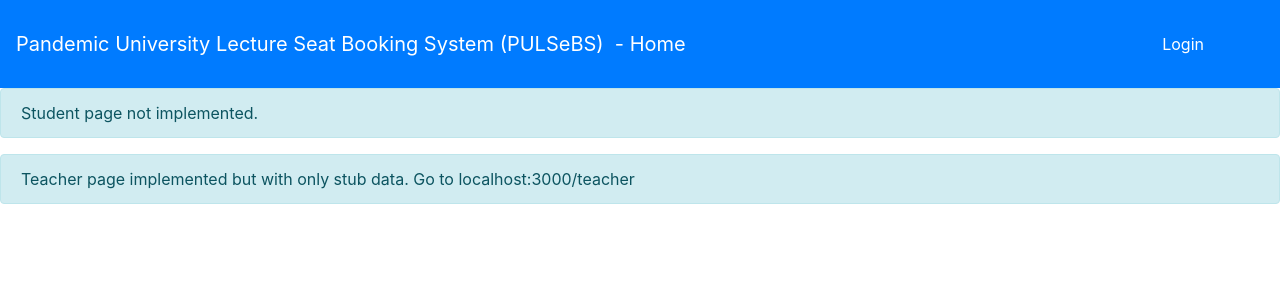
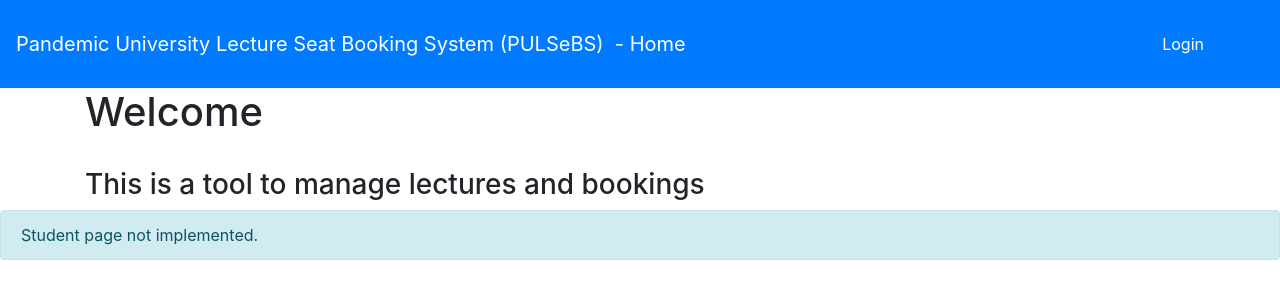
Before and after one commit to s269731/PULSeBS-Team8, a React (Create React App) app in the folder client/: page /home in a window 1280 px wide. Shown: the top 300 px of the page. Built offline with nearby package versions, Linux system fonts and the light colour scheme; no server answers.

Commit message:
fix: small fix

```diff
--- a/client/src/App.js
+++ b/client/src/App.js
@@ -4,7 +4,7 @@ import Navbars from './Components/Navbar.js'
 import TeacherPage from "./Components/TeacherPage";
 import {Switch} from 'react-router';
 import {withRouter,Redirect, Route} from 'react-router-dom';
-import {Alert} from 'react-bootstrap';
+import {Alert,Container} from 'react-bootstrap';
 import Login from './pages/logins/index'
 import API from "./api";
 
@@ -50,8 +50,11 @@ class App extends React.Component{
         <Navbars path={this.props.location.pathname} loggedUser={this.state.loggedUser} logout={this.logout}/>
         <Switch>
           <Route exact path='/home'>
+            <Container>
+           <h1>Welcome</h1><br/><h3>This is a tool to manage lectures and bookings</h3>
+            </Container>
             <Alert variant="info">Student page not implemented.</Alert>
-            <Alert variant="info">Teacher page implemented but with only stub data. Go to localhost:3000/teacher</Alert>
+
           </Route>
           <Route exact path='/login'>
             {(this.state.loggedUser && this.state.loggedUser.role==="D") &&  <Redirect to='/teacher'/>}
```
